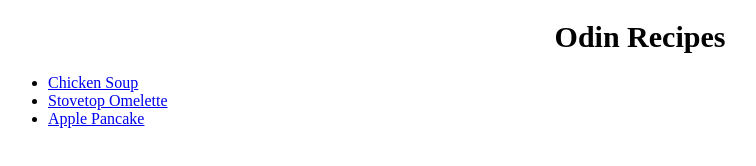
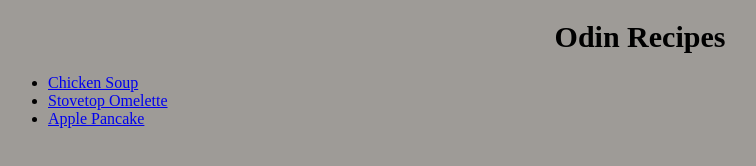
Before and after one commit to kittywritescode/odin-recipes, a plain HTML site: page index.html in a window 1280 px wide. Shown: the whole page, without its empty margins (0-756 px from the left). Drawn offline with Linux system fonts and the light colour scheme.

Commit message:
Change index site background color

```diff
--- a/style.css
+++ b/style.css
@@ -1,3 +1,7 @@
+* {
+	background-color: #9e9b97;
+}
+
 h1 {
 	text-align: center;
 	font-size: 30px;
```
